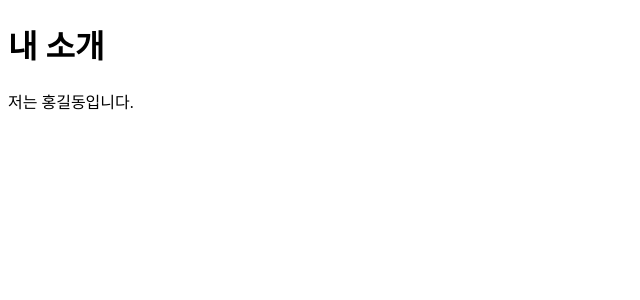
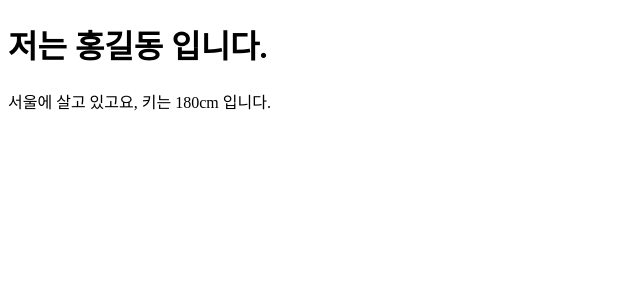
Before and after one commit to ddozero/React-Study, a React (Vite) app in the folder my-first-react/: page / in a window 1280 px wide. Shown: the top 300 px of the page, without its empty margins (0-640 px from the left). Built offline with nearby package versions, Linux system fonts and the light colour scheme.

Commit message:
✨ Feat: 02.react_JSX Expression

```diff
--- a/my-first-react/src/main.jsx
+++ b/my-first-react/src/main.jsx
@@ -2,15 +2,20 @@
 //import {createRoot, createElement} from 'react-dom/client';
 import {createRoot} from 'react-dom/client';
 
-function Intro(){
-  return(
-    <>
-      <h1>내 소개</h1>
-      <p>저는 홍길동입니다.</p>
-    </>
-  )
+function Human(){
+  const kildong ={
+  name : "홍길동",
+  address : "서울",
+  height : "180cm"
+}
+return(
+  <>
+    <h1>저는 { kildong.name } 입니다. </h1>
+    <p>{ kildong.address }에 살고 있고요, 키는  { kildong.height } 입니다. </p>
+  </>
+);
 }
 
 createRoot(document.getElementById('root')).render(
-  <Intro/>
+  <Human />
 );
```
